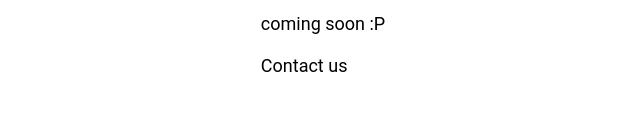
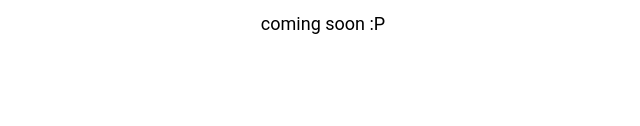
Before and after one commit to GavinEquity/sup, a plain HTML site: page index.html in a window 1280 px wide. Shown: the part 451-577 px from the top of the page, without its empty margins (317-957 px from the left). Drawn offline with Linux system fonts and the light colour scheme; a web font is replaced by a local one.

Commit message:
Update index.html

```diff
--- a/index.html
+++ b/index.html
@@ -72,9 +72,6 @@
             <div class="inner">
                 <img src="logo.png" width="398" height="110">
                 <p>coming soon :P
-                <br />
-                <br /
-                <a href="mailto:contact@ge.sup">Contact us</a>
             </div>
         </div>
         <div class="spacer"></div>
```
